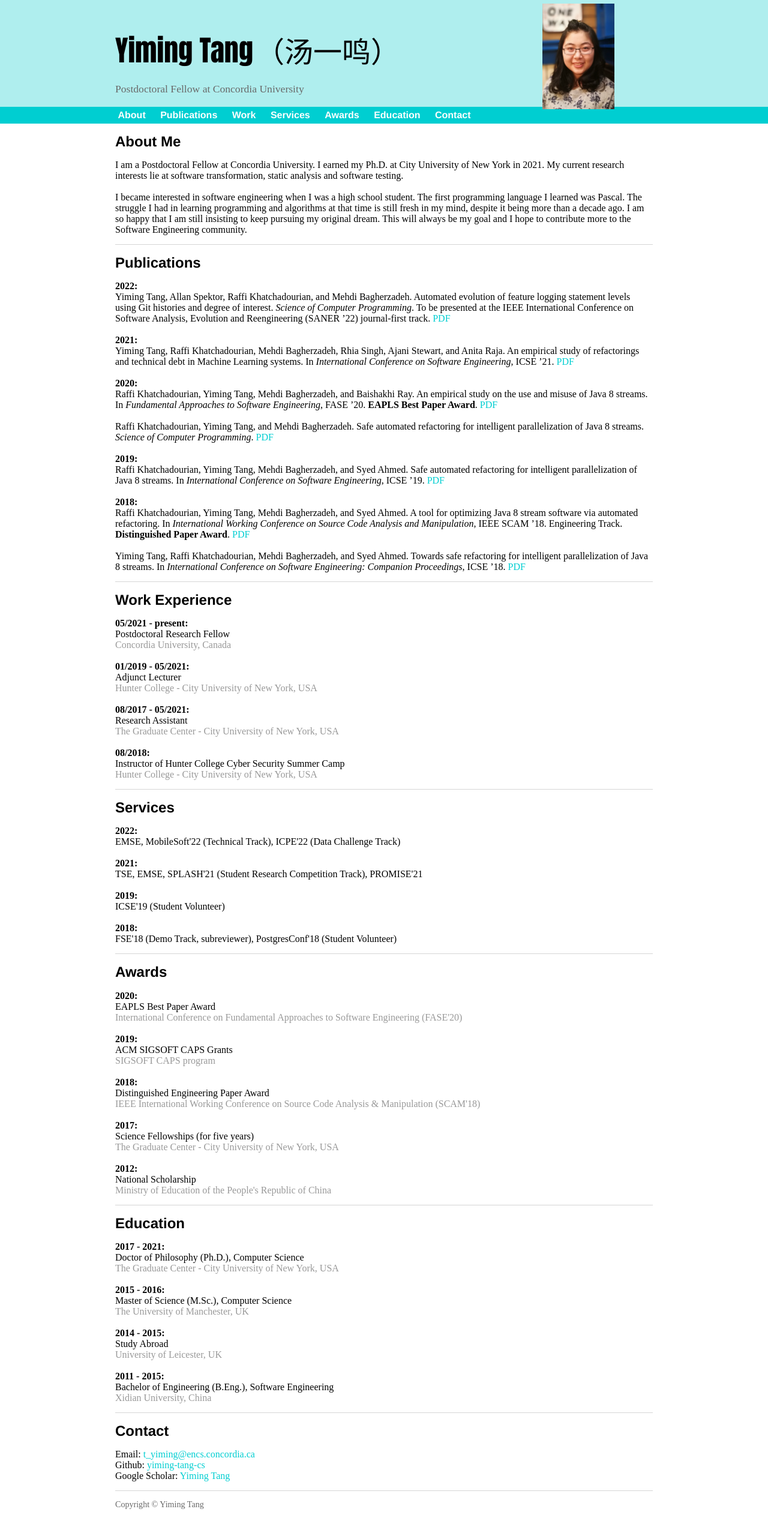
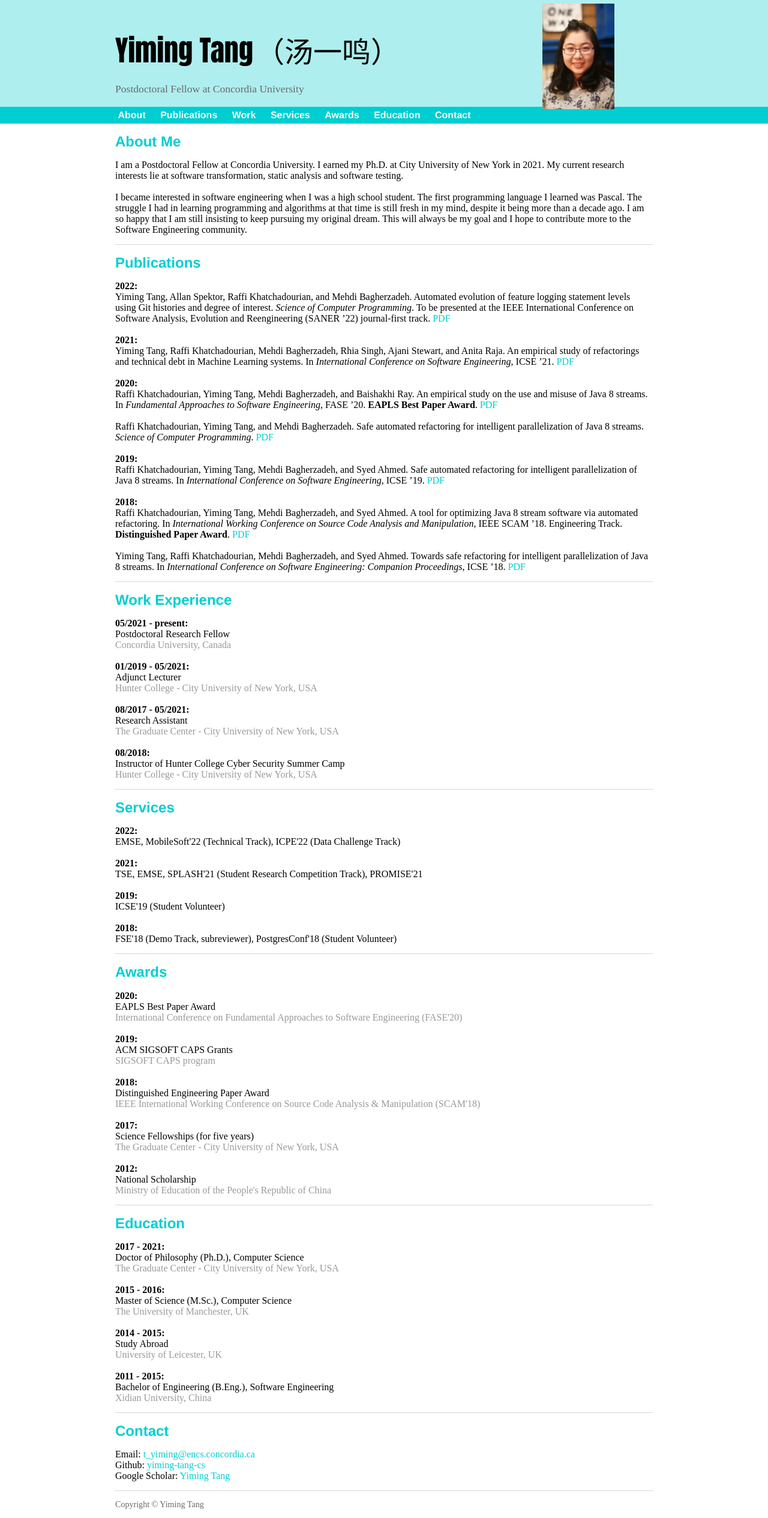
Before and after one commit to yiming-tang-cs/yiming-tang-cs.github.io, a Jekyll site: the page built from index.html, in a window 1280 px wide. Shown: the whole page at 60% size. Built offline with Jekyll 4.4.1, drawn with Linux system fonts in a browser that asks for light colours.

Commit message:
Update main.css

```diff
--- a/css/main.css
+++ b/css/main.css
@@ -70,6 +70,7 @@ ch0 {
 h1 {
     font-size: 1.5em;
     font-family:'Helvetica', 'Arial', 'Sans-Serif';
+    color: #00CED1;
 }
 
 p {
```
